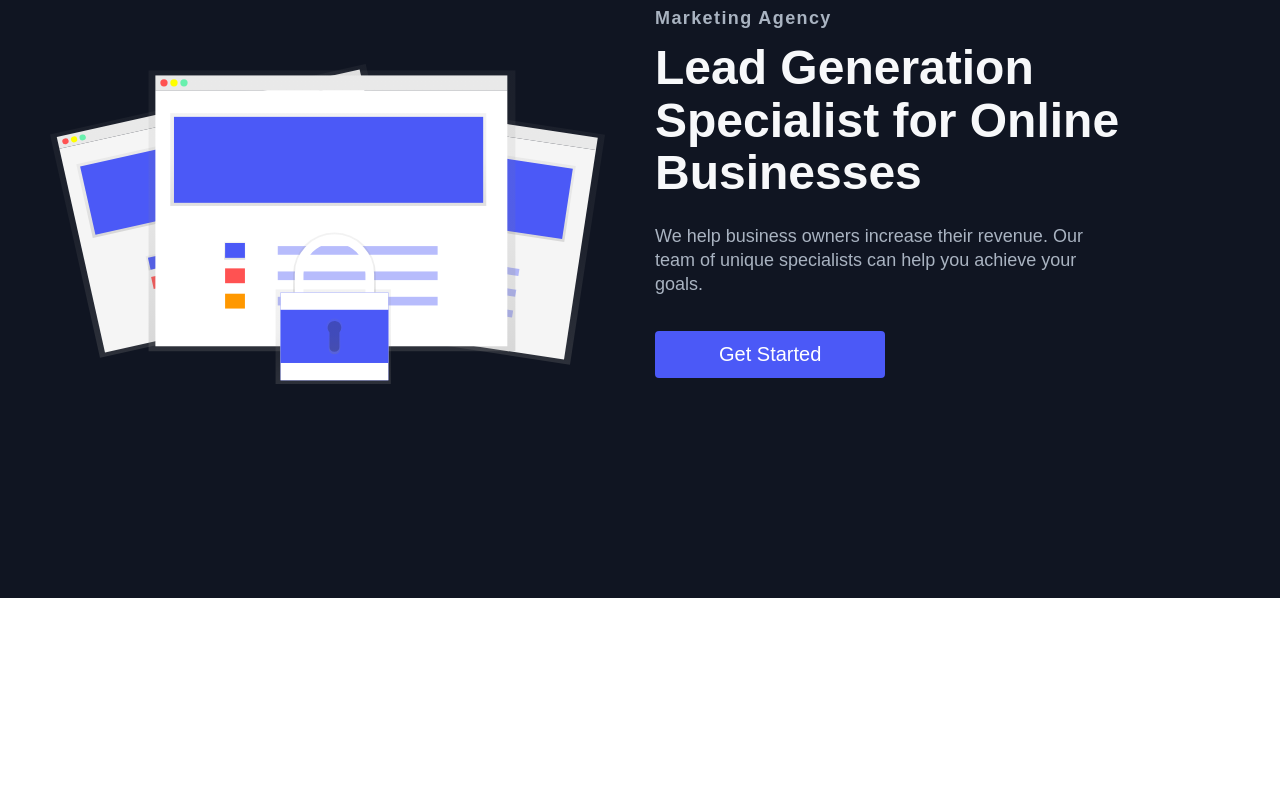
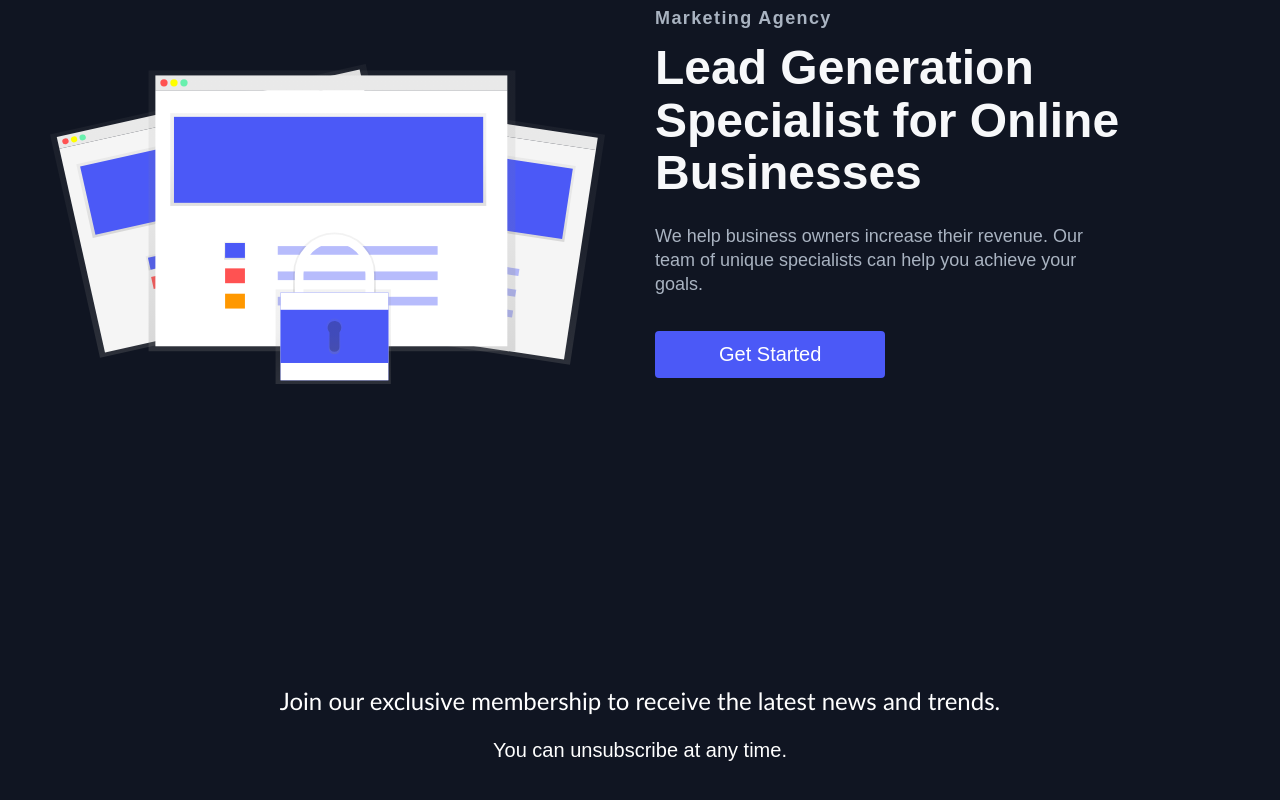
Before and after one commit to kgureye/ultra, a React (Create React App) app: page / in a window 1280 px wide. Shown: the part 2547-3347 px from the top of the page. Before the commit the page ends 3145 px from the top, so only its background shows below. Built offline with nearby package versions, Linux system fonts and the light colour scheme.

Commit message:
"added footer section"

```diff
--- a/src/App.js
+++ b/src/App.js
@@ -1,7 +1,7 @@
 import React from 'react';
 import GlobalStyle from './globalStyles';
 import {  BrowserRouter as Router, Switch, Route} from 'react-router-dom';
-import { Navbar } from './components';
+import { Navbar, Footer } from './components';
 import Home from './pages/HomePage/Home';
 
 function App() {
@@ -12,6 +12,7 @@ function App() {
         <Switch>
           <Route path="/" exact component={Home} />
         </Switch>
+        <Footer />
     </Router>
 
 
--- /dev/null
+++ b/src/components/Footer/Footer.elements.js
@@ -0,0 +1,32 @@
+import styled from 'styled-components';
+
+export const FooterContainer = styled.div`
+background-color: #101522;
+padding: 4rem 0 2rem 0;
+display: flex;
+flex-direction: column;
+justify-content: center;
+align-items: center;
+`;
+
+export const FooterSubscription = styled.section`
+display: flex;
+flex-direction: column;
+justify-content: center;
+align-items: center;
+text-align: center;
+margin-bottom: 24px;
+padding: 24px;
+color: #fff;
+`;
+
+export const FooterSubHeading = styled.p`
+font-family: 'Trebuchet MS', 'Lucido Sans Unicode', 'Lucido Grande', 'Lucida Sans', Arial, Arial, sans-serif;
+margin-bottom: 24px;
+font-size: 24px;
+`;
+
+export const FooterSubText = styled.p`
+margin-bottom: 24px;
+font-size: 20px;
+`;
--- /dev/null
+++ b/src/components/Footer/Footer.js
@@ -0,0 +1,22 @@
+import React from 'react'
+import {
+     FooterContainer,
+     FooterSubscription,
+     FooterSubHeading,
+     FooterSubText
+    } from './Footer.elements';
+
+const Footer = () => {
+    return (
+        <FooterContainer>
+            <FooterSubscription>
+                <FooterSubHeading>
+                    Join our exclusive membership to receive the latest news and trends.
+                </FooterSubHeading>
+                <FooterSubText>You can unsubscribe at any time.</FooterSubText>
+            </FooterSubscription>
+        </FooterContainer>
+    )
+}
+
+export default Footer
--- a/src/components/index.js
+++ b/src/components/index.js
@@ -1,2 +1,3 @@
 export { default as Navbar } from './navbar/Navbar';
+export { default as Footer} from './Footer/Footer';
 export {default as InfoSection } from './infoSection/infoSection';
```
